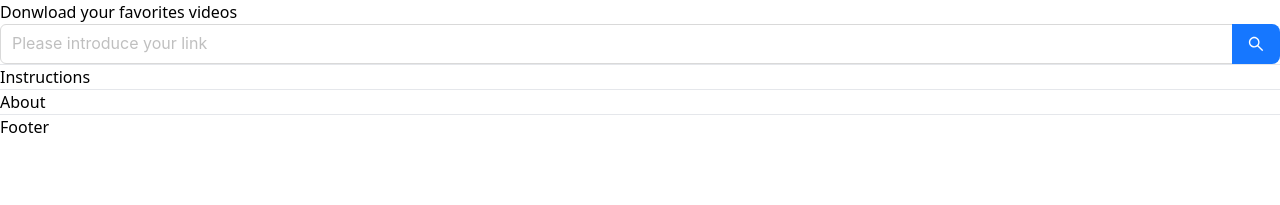
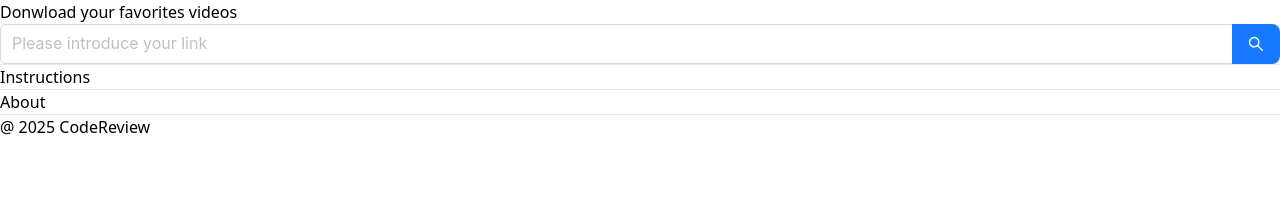
Before and after one commit to migayalach/client-download, a Next.js app: page / in a window 1280 px wide. Shown: the top 205 px of the page. Built offline with nearby package versions, Linux system fonts and the light colour scheme.

Commit message:
create component footer

```diff
--- a/src/components/footer/Footer.tsx
+++ b/src/components/footer/Footer.tsx
@@ -1,9 +1,11 @@
-import React from 'react'
+import React from "react";
 
 function Footer() {
   return (
-    <div>Footer</div>
-  )
+    <div>
+      <p>@ 2025 CodeReview</p>
+    </div>
+  );
 }
 
-export default Footer
+export default Footer;
```
